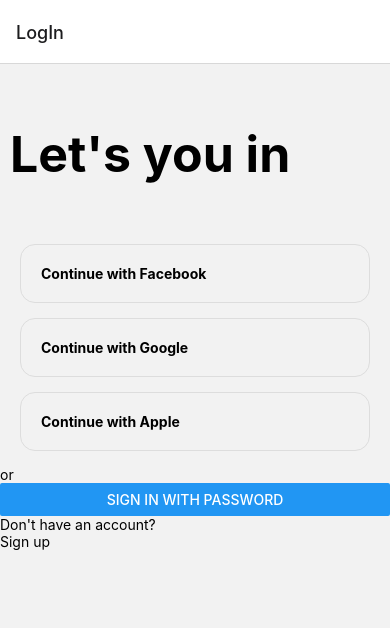
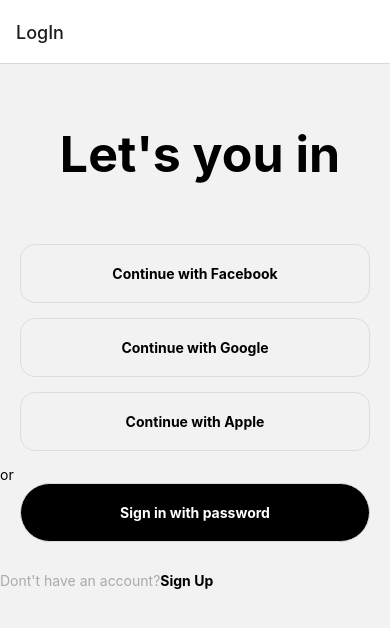
Before and after one commit to philiphbk/-Evira-OnlineStore-Frontend, a React Native app: screen /LogIn in a window 390 px wide. Shown: the top 628 px of the page. Built offline with nearby package versions, Linux system fonts and the light colour scheme.

Commit message:
more styling

```diff
--- a/App.tsx
+++ b/App.tsx
@@ -7,6 +7,7 @@
 import LoginPage from './src/Account/LoginPage';
 import CreateAccountPage from './src/Account/CreateAccountPage';
 import SignInForm from './src/Account/SignInForm';
+import HomePage from './src/Dashboard/HomePage';
 
 const Stack = createNativeStackNavigator();
 
@@ -29,6 +30,10 @@
           name="SignUp"
           component={CreateAccountPage}
         />
+        <Stack.Screen
+          name="Dashboard"
+          component={HomePage}
+        />
       </Stack.Navigator>
     </NavigationContainer>
   );
@@ -42,8 +47,3 @@
     justifyContent: 'center',
   },
 });
-
-{/* <View style={styles.container}>
-<StatusBar style="auto" />
-<LoginPage />
-</View> */}
--- a/src/Account/AuthForm.tsx
+++ b/src/Account/AuthForm.tsx
@@ -60,7 +60,8 @@
   checkbox: {
     alignItems: "center",
     justifyContent: "center",
-    marginTop: 20
+    marginTop: 20,
+    marginBottom: 20
   },
   logo: {
     width: 50,
--- a/src/Account/CreateAccountPage.tsx
+++ b/src/Account/CreateAccountPage.tsx
@@ -17,11 +17,12 @@
     <View style={styles.container}>
       <Text style={styles.header}>Create your Account</Text>
       <AuthForm>
-      <Button
-          title="Sign In"
-          onPress={() => navigation.navigate("SignIn")}
-        />
+        <Text style={styles.dark_button} >Sign Up</Text>
       </AuthForm>
+      <Text>
+        <Text style={styles.footer}>Dont't have an account?</Text>
+        <Text style={styles.sign_in} onPress={() => navigation.navigate("SignIn")}>Sign In</Text>
+      </Text>
     </View>
   )
 }
@@ -36,5 +37,26 @@
     marginBottom: 60,
     marginTop: 60,
     marginLeft: 10
+  },
+  dark_button: {
+    borderWidth: 1,
+    borderRadius: 30,
+    borderColor: "#dddddd",
+    padding: 20,
+    fontWeight: "bold",
+    marginLeft: 20,
+    marginRight: 20,
+    marginBottom: 30,
+    backgroundColor: "black",
+    color: "white",
+    overflow: 'hidden',
+    textAlign: 'center'
+  },
+  footer: {
+    textAlign: 'center',
+    color: "#aaaaaa"
+  },
+  sign_in: {
+    fontWeight: "bold"
   }
 })
--- a/src/Account/LoginPage.tsx
+++ b/src/Account/LoginPage.tsx
@@ -22,12 +22,11 @@
       <Text style={styles.button}>Continue with Google</Text>
       <Text style={styles.button}>Continue with Apple</Text>
       <Text>or</Text>
-      <Button
-        title="Sign in with password"
-        onPress={() => navigation.navigate("SignIn")}
-      />
-      <Text>Don't have an account?</Text>
-      <Text onPress={() => navigation.navigate("SignUp")}>Sign up</Text>
+      <Text style={styles.dark_button} onPress={() => navigation.navigate("SignIn")}>Sign in with password</Text>
+      <Text>
+        <Text style={styles.footer}>Dont't have an account?</Text>
+        <Text style={styles.sign_up} onPress={() => navigation.navigate("SignIn")}>Sign Up</Text>
+      </Text>
     </View>
   )
 }
@@ -42,8 +41,7 @@
     marginBottom: 60,
     marginTop: 60,
     marginLeft: 10,
-    alignItems: "center",
-    justifyContent: "center"
+    textAlign: 'center'
   },
   button: {
     borderWidth: 1,
@@ -53,11 +51,33 @@
     fontWeight: "bold",
     marginLeft: 20,
     marginRight: 20,
-    marginBottom: 15
+    marginBottom: 15,
+    textAlign: 'center'
+  },
+  dark_button: {
+    borderWidth: 1,
+    borderRadius: 30,
+    borderColor: "#dddddd",
+    padding: 20,
+    fontWeight: "bold",
+    marginLeft: 20,
+    marginRight: 20,
+    marginBottom: 30,
+    backgroundColor: "black",
+    color: "white",
+    overflow: 'hidden',
+    textAlign: 'center'
   },
   separator: {
     marginVertical: 8,
     borderBottomColor: '#737373',
     borderBottomWidth: StyleSheet.hairlineWidth,
   },
+  footer: {
+    textAlign: 'center',
+    color: "#aaaaaa"
+  },
+  sign_up: {
+    fontWeight: "bold"
+  }
 })
--- a/src/Account/SignInForm.tsx
+++ b/src/Account/SignInForm.tsx
@@ -18,11 +18,12 @@
     <View style={styles.container}>
       <Text style={styles.header}>Login to your Account</Text>
       <AuthForm>
-        <Button
-          title="Sign Up"
-          onPress={() => navigation.navigate("SignUp")}
-        />
+        <Text style={styles.dark_button} onPress={() => navigation.navigate("Dashboard")}>Sign In</Text>
       </AuthForm>
+      <Text>
+        <Text style={styles.footer}>Dont't have an account?</Text>
+        <Text style={styles.sign_in} onPress={() => navigation.navigate("SignUp")}>Sign Up</Text>
+      </Text>
     </View>
   )
 }
@@ -36,5 +37,26 @@
     fontWeight: "bold",
     marginBottom: 60,
     marginTop: 60,
+  },
+  dark_button: {
+    borderWidth: 1,
+    borderRadius: 30,
+    borderColor: "#dddddd",
+    padding: 20,
+    fontWeight: "bold",
+    marginLeft: 20,
+    marginRight: 20,
+    marginBottom: 30,
+    backgroundColor: "black",
+    color: "white",
+    overflow: 'hidden',
+    textAlign: 'center'
+  },
+  footer: {
+    textAlign: 'center',
+    color: "#aaaaaa"
+  },
+  sign_in: {
+    fontWeight: "bold"
   }
 })
--- /dev/null
+++ b/src/Dashboard/HomePage.jsx
@@ -0,0 +1,21 @@
+import React, { useState } from 'react'
+import {
+  StyleSheet,
+  Text,
+  View,
+  TextInput,
+  Image,
+  ViewStyle,
+  StyleProp,
+  TextStyle,
+} from 'react-native'
+
+const HomePage = () => {
+  return(
+    <View>
+      <Text>Welcome to the homepage</Text>
+    </View>
+  )
+}
+
+export default HomePage
```
